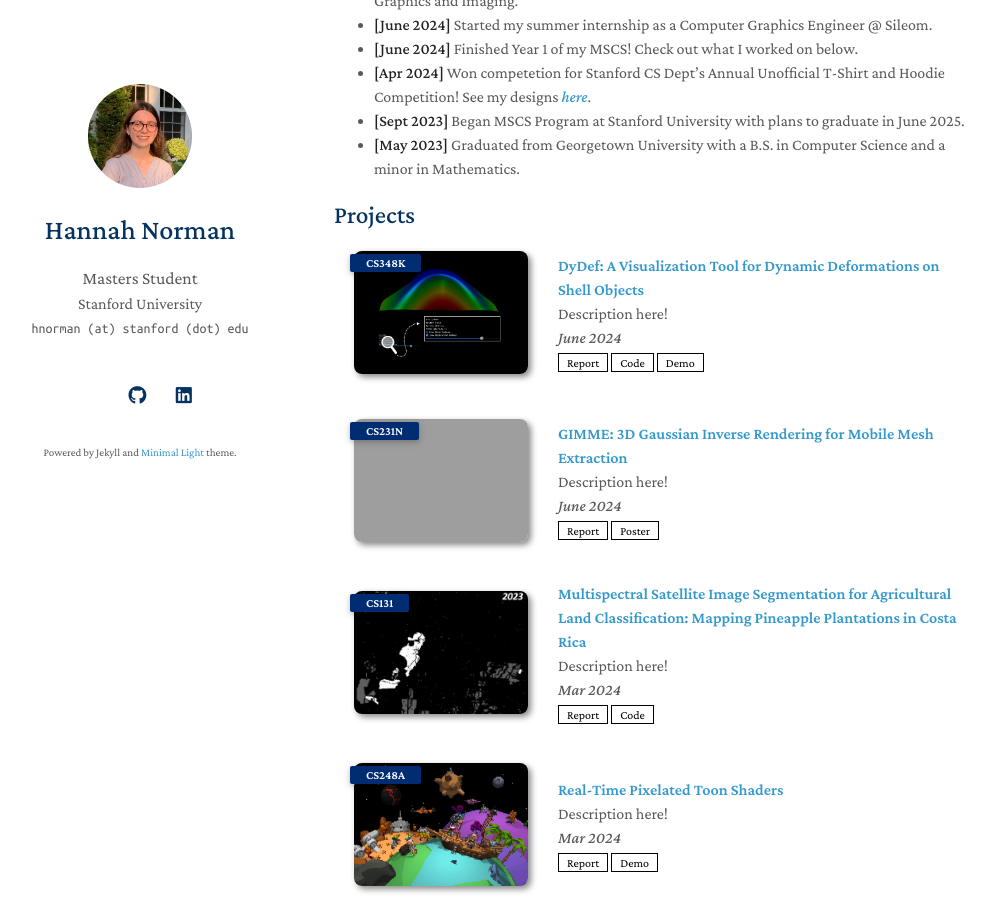
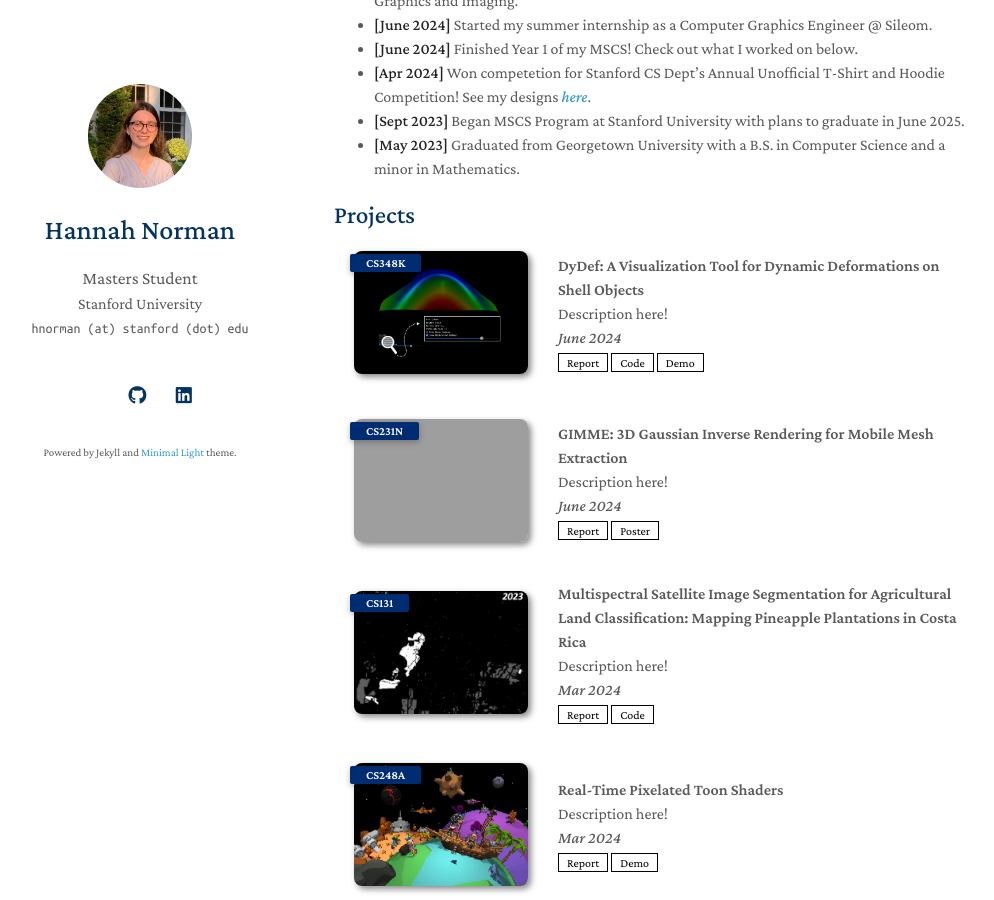
Before and after one commit to hnorm0629/portfolio, a Jekyll site: the page built from index.md, in a window 1280 px wide and 900 px high, scrolled down 302 px. Shown: the whole window, without its empty margins (136-1130 px from the left). Built offline with Jekyll 4.4.1, drawn with Linux system fonts in a browser that asks for light colours; nearby versions of some CDN libraries; a style sheet for code colours, icons or effects is not loaded; our own code applies the rules of GitHub Pages for plain Markdown files; grey boxes are pictures that could not be loaded.

Commit message:
Update projects.md

```diff
--- a/_includes/projects.md
+++ b/_includes/projects.md
@@ -16,7 +16,7 @@
     {% endif %}
   </div>
   <div class="col-sm-9" style="position: relative;padding-right: 15px;padding-left: 20px;">
-      <div class="title"><a href="{{ link.pdf }}">{{ link.title }}</a></div>
+      <div class="title">{{ link.title }}</div>
       <div class="author">{{ link.description }}</div>
       <div class="periodical"><em>{{ link.date }}</em>
       </div>
```
